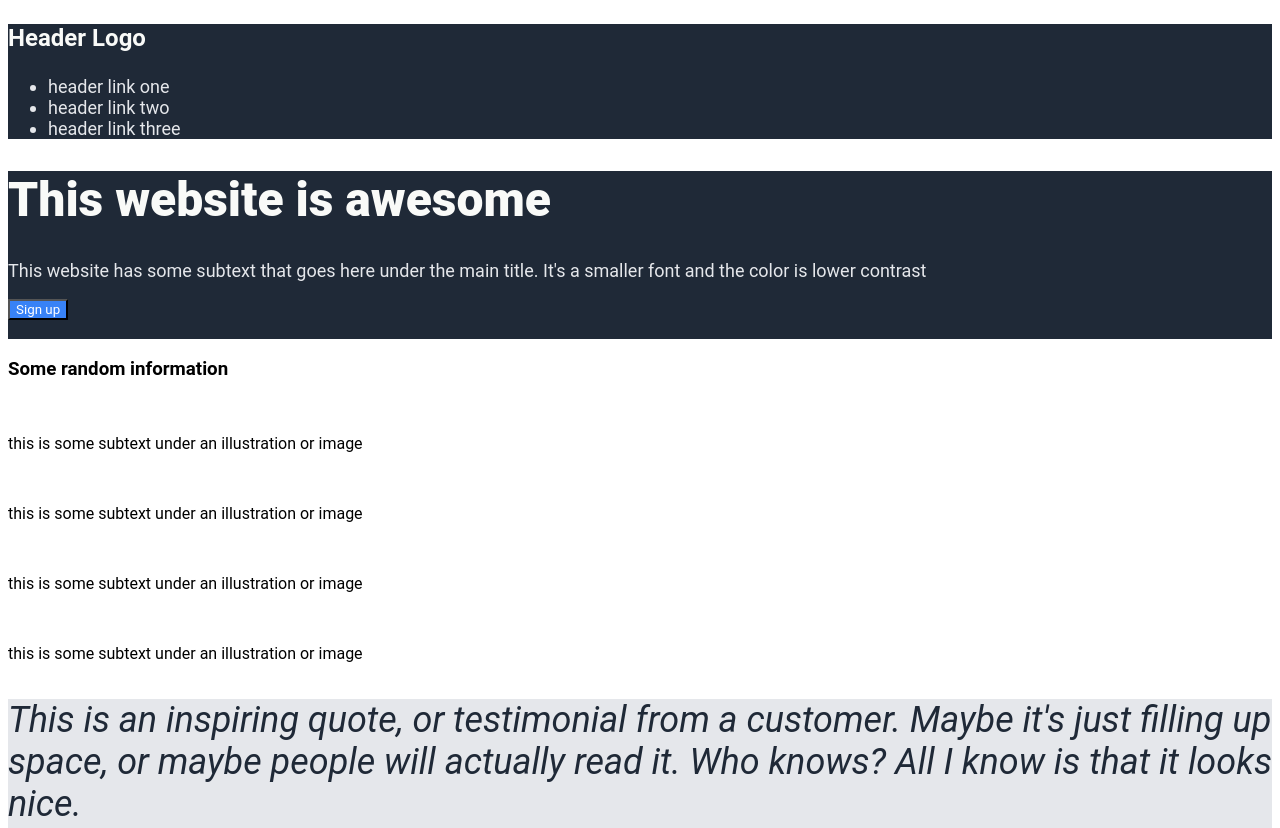
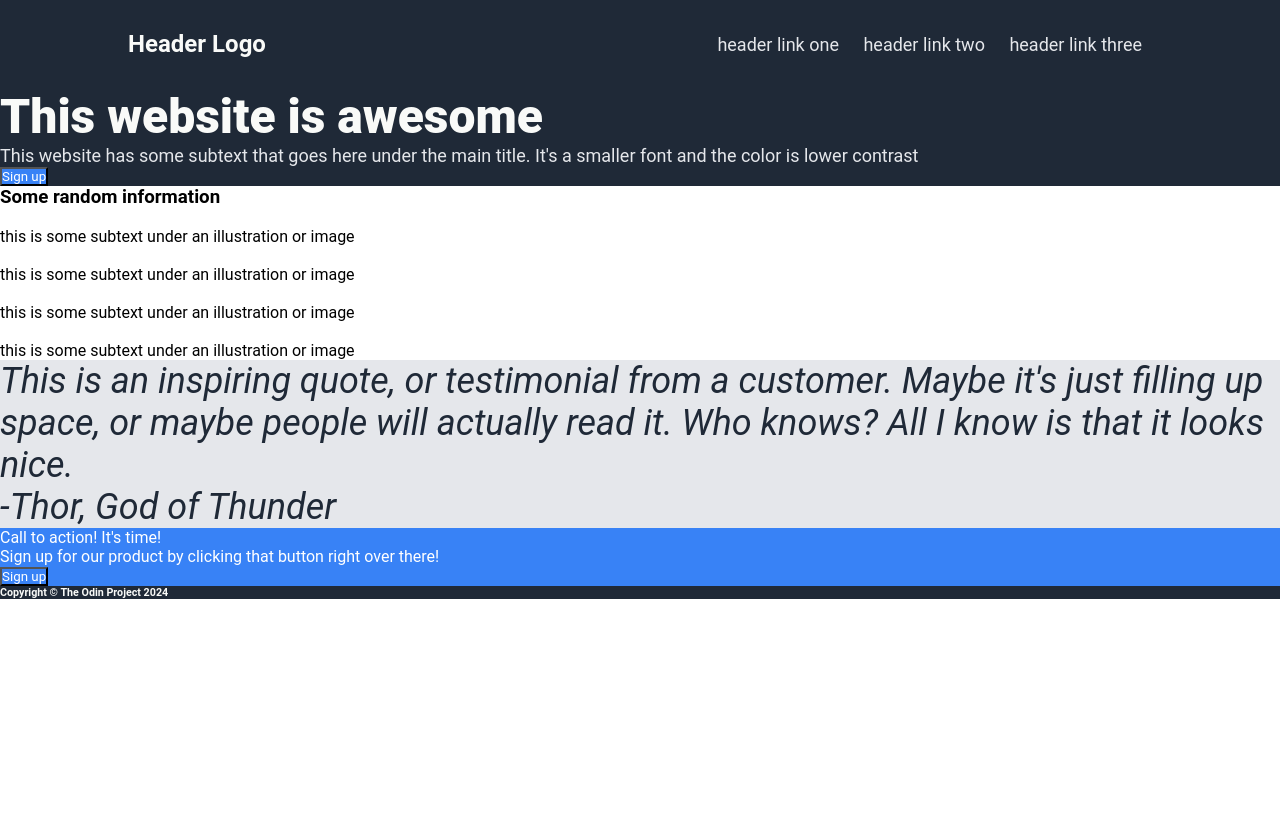
Before and after one commit to Primz125/top_landing_page, a plain HTML site: page index.html in a window 1280 px wide. Shown: the top 828 px of the page. After the commit the page ends 800 px from the top, so only its background shows below. Drawn offline with Linux system fonts and the light colour scheme.

Commit message:
Style the header
In this the header is fully styled using CSS to
place the logo and header links in the correct
spots for the nav bar. The header links will still
need to be modified to become functional later on.

```diff
--- a/style.css
+++ b/style.css
@@ -1,14 +1,35 @@
 * {
     font-family: 'Roboto', sans-serif;
+    margin: 0;
+    padding: 0;
 }
 
 header, .hero-section, footer {
     background-color: #1f2937;
     color: #f9faf8;
+    display: flex;
+}
+
+
+header {
+    justify-content: flex-end;
+    align-items: center;
+    padding: 30px 10%;
 }
 
 header h3 {
     font-size: 24px;
+    margin-right: auto;
+}
+
+header ul {
+    list-style: none;
+}
+
+header li {
+    display: inline-block;
+    text-decoration: none;
+    padding: 0px 10px;
 }
 
 .hero-text h1 {
```
